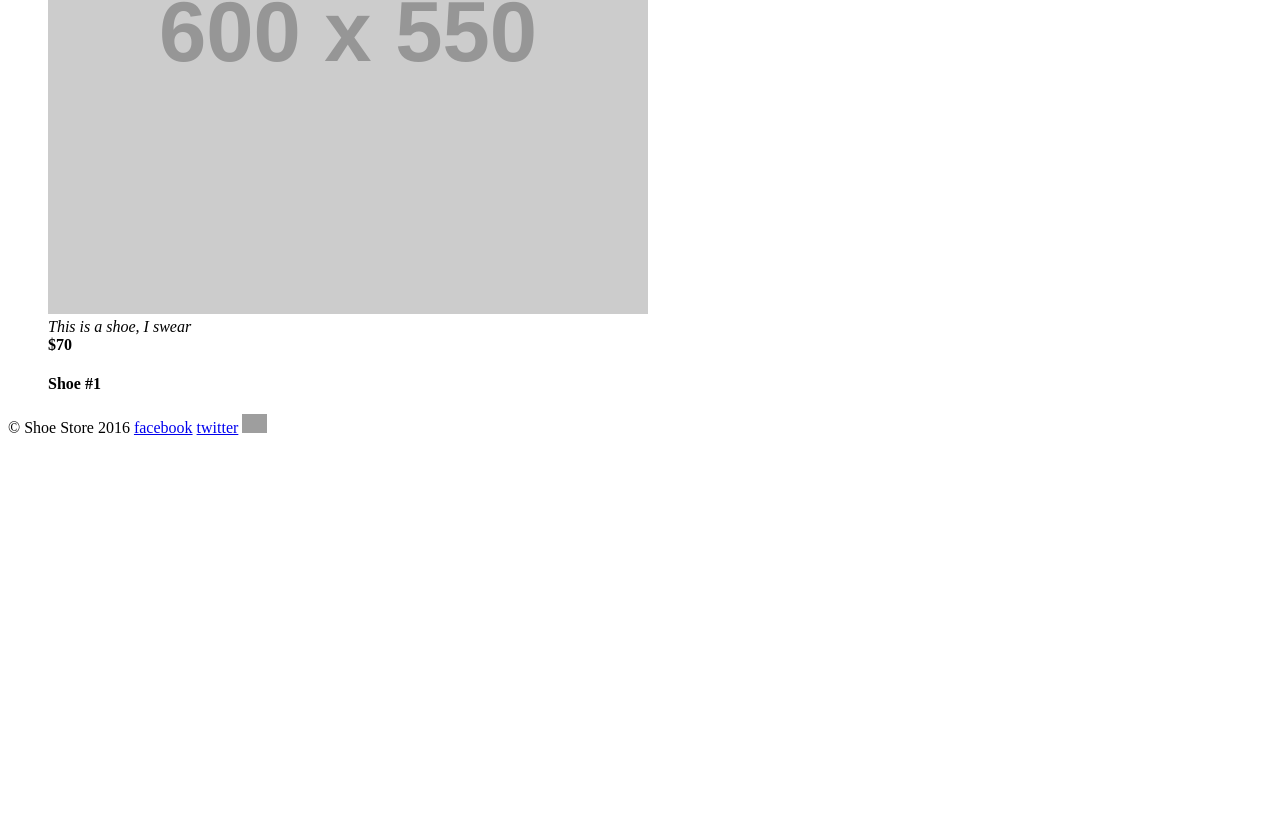
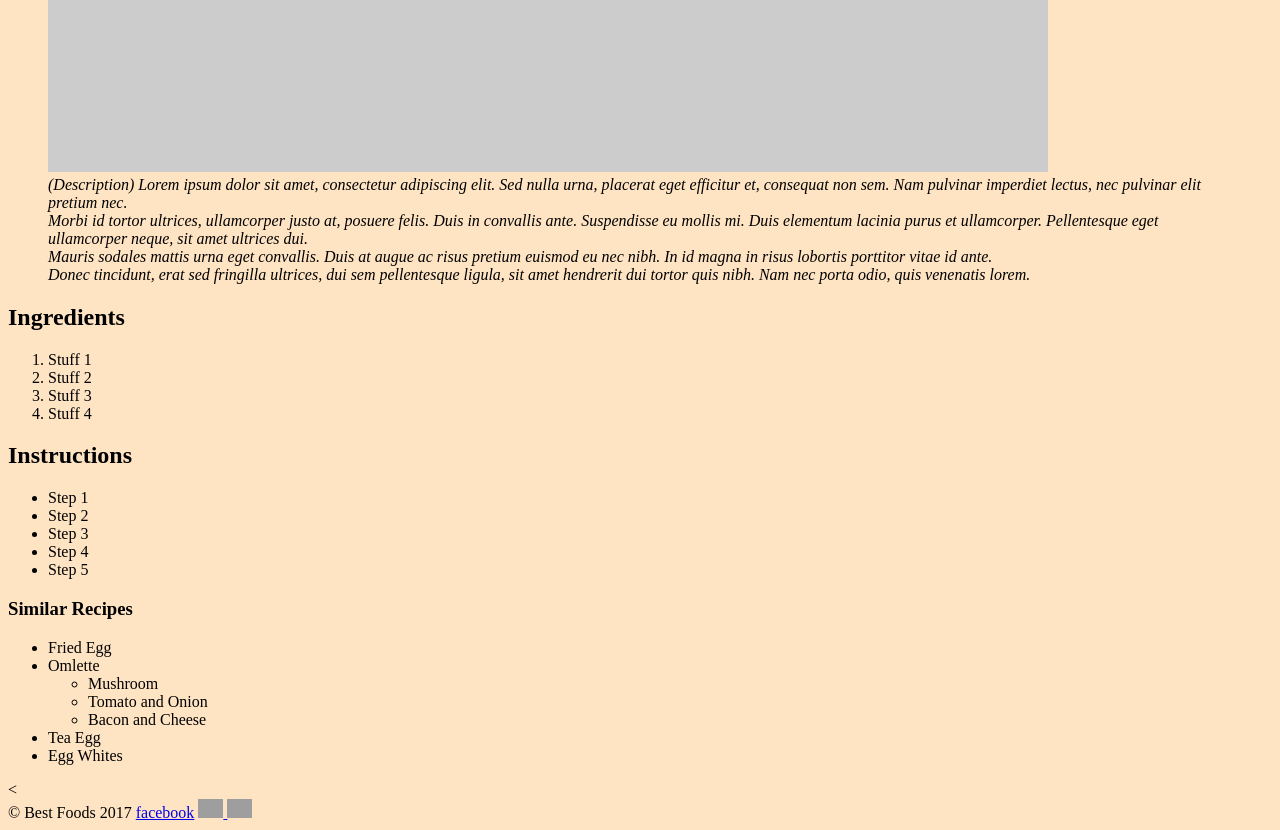
Before and after one commit to Yergus/Web_Dev_HW, a plain HTML site: page Week 2/starter.html in a window 1280 px wide. Shown: the part 600-1430 px from the top of the page. Before the commit the page ends 1045 px from the top, so only its background shows below. Drawn offline with Linux system fonts and the light colour scheme; grey boxes are pictures that could not be loaded; placeholder pictures from the web are drawn by us.

Commit message:
Updated html semantics

```diff
--- a/Week 2/starter.html
+++ b/Week 2/starter.html
@@ -7,7 +7,13 @@
     <meta name="description" content="Starter template for using semantic HTML elements to organize an example recipe page.">
     <meta name="keywords" content="HTML, Semantic HTML, Tutorial">
     <meta name="author" content="Joris">
+    <style type="text/css">
+    	body{
+    		background-color: rgb(255,228,196);
+    	}
+    </style>
 </head>
+
 
 <body>
     <header>
@@ -20,10 +26,44 @@
             </ul>
         </nav>
     </header>
-    <!-- Lets assume we are on a product page for some sort of shoe type -->
-    <!-- Since we are in the shoe section, we might want to help the user choose other shoe types easily with a sidebar -->
+
+    <main>
+        <h2><em>Scrambled Egg</em></h2>
+        <figure>
+            <img src="http://placehold.it/1000X550">
+            <figcaption>
+                <em>(Description) Lorem ipsum dolor sit amet,
+                consectetur adipiscing elit. Sed nulla urna, placerat eget efficitur et,
+                consequat non sem. Nam pulvinar imperdiet lectus, nec pulvinar elit pretium nec.
+                <br>Morbi id tortor ultrices, ullamcorper justo at, posuere felis.
+                Duis in convallis ante. Suspendisse eu mollis mi.
+                Duis elementum lacinia purus et ullamcorper.
+                Pellentesque eget ullamcorper neque, sit amet ultrices dui.
+                <br>Mauris sodales mattis urna eget convallis.
+                Duis at augue ac risus pretium euismod eu nec nibh.
+                In id magna in risus lobortis porttitor vitae id ante.
+                <br>Donec tincidunt, erat sed fringilla ultrices, dui sem pellentesque ligula,
+                sit amet hendrerit dui tortor quis nibh. Nam nec porta odio, quis venenatis lorem.</em>
+            </figcaption>
+        </figure>
+        <h2>Ingredients</h2>
+        	<ol>
+        		<li>Stuff 1</li>
+        		<li>Stuff 2</li>
+        		<li>Stuff 3</li>
+        		<li>Stuff 4</li>
+        	</ol>
+        <h2>Instructions</h2>
+        	<ul>
+        		<li>Step 1 </li>
+        		<li>Step 2 </li>
+        		<li>Step 3 </li>
+        		<li>Step 4 </li>
+        		<li>Step 5 </li>
+        	</ul>
     <aside>
         <nav>
+        	<h3>Similar Recipes</h3>
             <ul>
                 <li>Fried Egg</li>
                 <li>Omlette</li>
@@ -37,31 +77,18 @@
             </ul>
         </nav>
     </aside>
-    <!-- Here is where we would show thumbnail images for all of our running shoes. We are going to use placeholder kittens from https://placekitten.com/. We will reuse the same thumbnail and description 6 times.  -->
-    <main>
-        <!-- Title for our page -->
-        <h2>Scrambled Egg</h2>
-        <!-- Inidividual image, with caption using figure and figcaption -->
-        <figure>
-            <img src="http://placehold.it/600X550">
-            <figcaption>
-                <em>This is a shoe, I swear</em>
-                <br>
-                <strong>$70</strong>
-                <br>
-                <h4>Shoe #1</h4>
-            </figcaption>
-        </figure>
-        <!-- Copy figure stuff X5 -->
+    <
+
     </main>
-    <!-- And finally, a footer for our page!  -->
+
     <footer>
-        <span> &copy; Shoe Store 2016</span>
-        <!-- social links, We will cover font awesome icons next week! -->
+        <span> &copy; Best Foods 2017</span>
+
         <span>
     <a href="#">facebook</a>
-    <a href="#">twitter</a>
-    <a href="https://www.instagram.com/?hl=en" target="_blank">
+    <a href="https://www.twitter.com" target ="_black">
+    <img src="https://webeden.co.uk/blog/wp-content/uploads/2015/02/twitter.png" width="25px">
+    <a href="https://www.instagram.com/?hl=en" target="_blank"></a>
     <img src="http://3835642c2693476aa717-d4b78efce91b9730bcca725cf9bb0b37.r51.cf1.rackcdn.com/Instagram_App_Large_May2016_200.png" width="25px"></a>
     </span>
     </footer>
```
